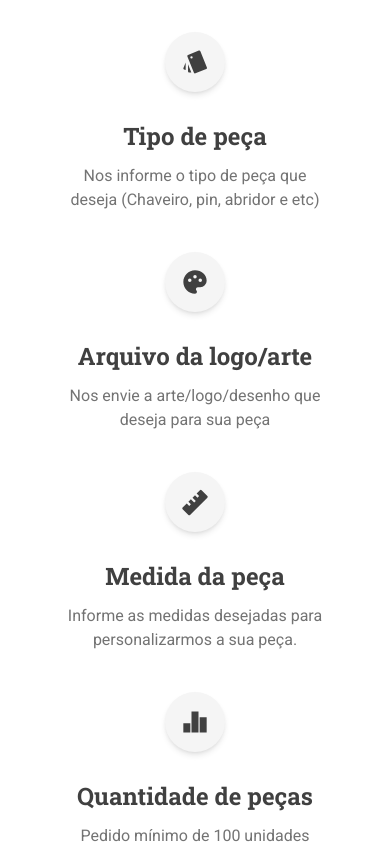
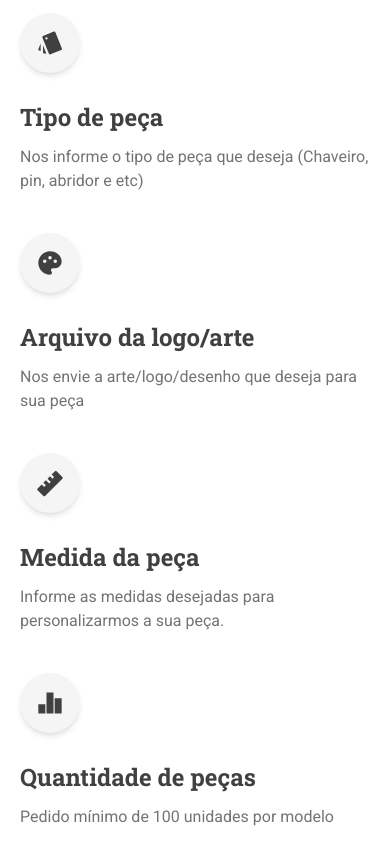
Before and after one commit to Gabriel300p/pig-pins-metais, a React (Vite) app: page / in a window 390 px wide. Shown: the part 1480-2324 px from the top of the page. Built offline with nearby package versions, Linux system fonts and the light colour scheme.

Commit message:
arrumando orçamento

```diff
--- a/src/sections/Orcamento.jsx
+++ b/src/sections/Orcamento.jsx
@@ -14,70 +14,73 @@ export default function Orcamento() {
         className="flex flex-col gap-2 md:gap-0 md:justify-center md:items-center"
         id="orcamento"
       >
-        <h2 className="text-4xl md:text-[52px] font-bold text-gray-800  leading-snug mt-8 md:text-center">
+        <h2 className="text-4xl md:text-[52px] font-bold text-gray-800  md:!leading-snug mt-8 md:text-center">
           Como obter um orçamento
         </h2>
         <p className="font-normal font-body text-neutral-600 text-lg md:text-xl">
-          Nos envie uma mensagem via WhatsApp ou e-mail contendo:{" "}
+          Nos envie uma mensagem via WhatsApp <br className="block sm:hidden" />{" "}
+          ou e-mail contendo:{" "}
         </p>
       </div>
       <div className="grid grid-cols-1 sm:grid-cols-2 lg:grid-cols-4 gap-10 md:gap-5 lg:gap-7 mt-14 md:mt-20">
-        <div className="flex flex-col justify-center items-center gap-7">
-          <div className="p-4 md:p-5 rounded-full bg-neutral-100 shadow-md">
+        <div className="flex flex-col md:justify-center md:items-center gap-7">
+          <div className="p-4 md:p-5 rounded-full bg-neutral-100 shadow-md w-fit">
             <RiPantoneFill className="w-7 h-7 md:w-9 md:h-9 text-neutral-700" />
           </div>
           <div className="flex flex-col gap-3">
-            <h3 className="font-title text-2xl font-bold text-neutral-700 text-center">
+            <h3 className="font-title text-2xl font-bold text-neutral-700 md:text-center">
               Tipo de peça
             </h3>
-            <p className="font-body text-base text-neutral-500 text-center">
-              Nos informe o tipo de peça que <br /> deseja (Chaveiro, pin,
-              abridor e etc)
+            <p className="font-body text-base text-neutral-500 md:text-center">
+              Nos informe o tipo de peça que <br className="hidden md:block" />{" "}
+              deseja (Chaveiro, pin, abridor e etc)
             </p>
           </div>
         </div>
-        <div className="flex flex-col justify-center items-center gap-7">
-          <div className="p-4 md:p-5 rounded-full bg-neutral-100 shadow-md">
+        <div className="flex flex-col md:justify-center md:items-center gap-7">
+          <div className="p-4 md:p-5 rounded-full bg-neutral-100 shadow-md w-fit">
             <RiPaletteFill className="w-7 h-7 md:w-9 md:h-9 text-neutral-700" />
           </div>
           <div className="flex flex-col gap-3">
-            <h3 className="font-title text-2xl font-bold text-neutral-700 text-center">
+            <h3 className="font-title text-2xl font-bold text-neutral-700 md:text-center">
               Arquivo da logo/arte
             </h3>
-            <p className="font-body text-base text-neutral-500 text-center">
-              Nos envie a arte/logo/desenho que <br /> deseja para sua peça
+            <p className="font-body text-base text-neutral-500 md:text-center">
+              Nos envie a arte/logo/desenho que{" "}
+              <br className="hidden md:block" /> deseja para sua peça
             </p>
           </div>
         </div>
-        <div className="flex flex-col justify-center items-center gap-7">
-          <div className="p-4 md:p-5 rounded-full bg-neutral-100 shadow-md">
+        <div className="flex flex-col md:justify-center md:items-center gap-7">
+          <div className="p-4 md:p-5 rounded-full bg-neutral-100 shadow-md w-fit">
             <RiRulerFill className="w-7 h-7 md:w-9 md:h-9 text-neutral-700" />
           </div>
           <div className="flex flex-col gap-3">
-            <h3 className="font-title text-2xl font-bold text-neutral-700 text-center">
+            <h3 className="font-title text-2xl font-bold text-neutral-700 md:text-center">
               Medida da peça
             </h3>
-            <p className="font-body text-base text-neutral-500 text-center">
-              Informe as medidas desejadas para <br /> personalizarmos a sua
-              peça.
+            <p className="font-body text-base text-neutral-500 md:text-center">
+              Informe as medidas desejadas para{" "}
+              <br className="hidden md:block" /> personalizarmos a sua peça.
             </p>
           </div>
         </div>
-        <div className="flex flex-col justify-center items-center gap-7">
-          <div className="p-4 md:p-5 rounded-full bg-neutral-100 shadow-md">
+        <div className="flex flex-col md:justify-center md:items-center gap-7">
+          <div className="p-4 md:p-5 rounded-full bg-neutral-100 shadow-md w-fit">
             <RiBarChart2Fill className="w-7 h-7 md:w-9 md:h-9 text-neutral-700" />
           </div>
           <div className="flex flex-col gap-3">
-            <h3 className="font-title text-2xl font-bold text-neutral-700 text-center">
+            <h3 className="font-title text-2xl font-bold text-neutral-700 md:text-center">
               Quantidade de peças
             </h3>
-            <p className="font-body text-base text-neutral-500 text-center">
-              Pedido mínimo de 100 unidades <br /> por modelo
+            <p className="font-body text-base text-neutral-500 md:text-center">
+              Pedido mínimo de 100 unidades <br className="hidden md:block" />{" "}
+              por modelo
             </p>
           </div>
         </div>
       </div>
-      <div className="flex flex-col sm:flex-row items-center justify-center gap-5 md:gap-8 mt-14 sm:mt-20">
+      <div className="flex flex-col sm:flex-row items-start sm:items-center gap-3 md:gap-5  mt-10">
         <a href="#contato">
           <button className="font-title font-medium text-base 2xl:text-lg text-neutral-50 bg-neutral-800 px-5 py-3 hover:opacity-70 transition-opacity duration-200 inline-flex items-center gap-2">
             <RiMailSendFill className="w-5 h-5 md:w-6 md:h-6" />
```
